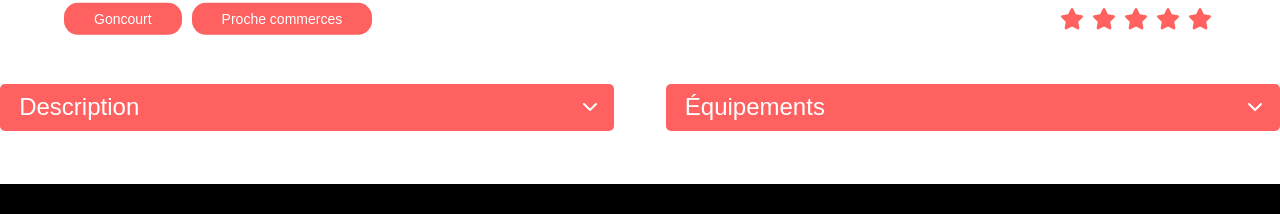
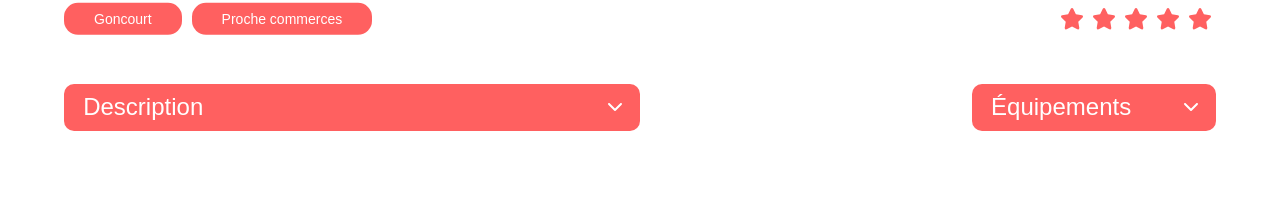
Before and after one commit to jojoner16/kasa, a React (Create React App) app: page /#/location/0979876d in a window 1280 px wide. Shown: the part 835-1049 px from the top of the page. Built offline with nearby package versions, Linux system fonts and the light colour scheme.

Commit message:
corrections erreurs css

```diff
--- a/src/styles/Components/collapses.css
+++ b/src/styles/Components/collapses.css
@@ -1,9 +1,9 @@
 .dropdownContainer {
-  width: 96%;
   display: flex;
   justify-content: space-between;
   flex-direction: column;
   align-items: center;
+  margin-bottom: 40px;
 }
 .dropdownTitle {
   display: flex;
@@ -12,7 +12,7 @@
   padding: 0;
   width: 100%;
   background-color: #ff6060;
-  border-radius: 5px;
+  border-radius: 10px;
   z-index: 1;
   cursor: pointer;
 }
@@ -55,7 +55,7 @@ h2 {
 
 @media screen and (max-width: 767px) {
   .dropdownContainer {
-    width: 90%;
+    width: 100%;
     margin: 0 auto 30px auto;
   }
   .dropdownTitle h2 {
--- a/src/styles/index.css
+++ b/src/styles/index.css
@@ -11,7 +11,8 @@ body {
   justify-content: center;
 }
 .collapse {
-  width: 100%;
+  width: 90%;
+  margin: 0 auto;
 }
 .dropdown {
   width: 100%;
@@ -40,6 +41,7 @@ body {
   transform: translateY(-60%);
 }
 .description {
+  width: 90%;
   display: flex;
   flex-direction: row;
   justify-content: space-between;
```
